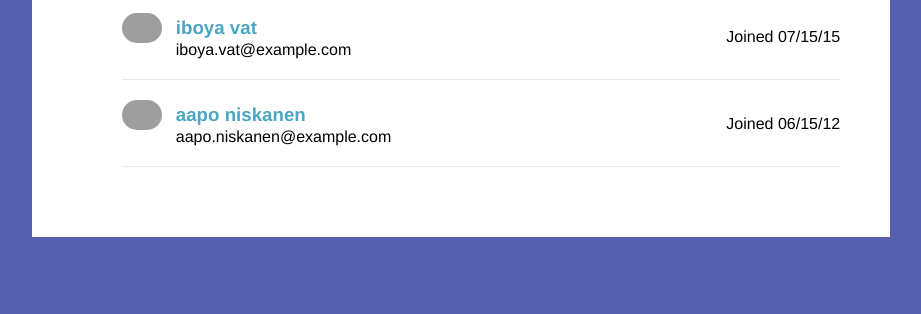
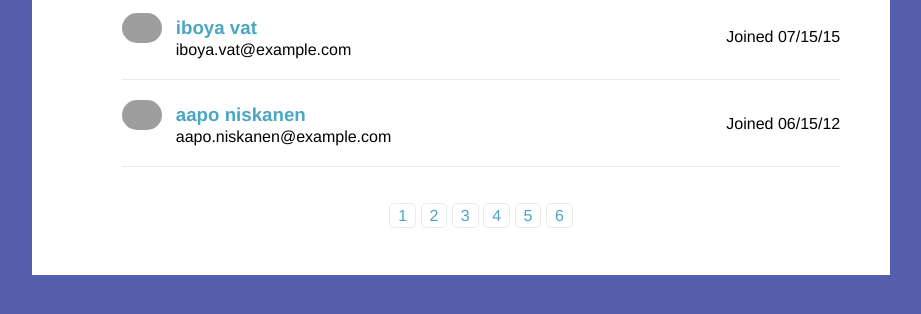
Before and after one commit to aledelima/CSIS3380-Assign2, a plain HTML site: page index.html in a window 1280 px wide. Shown: the part 212-526 px from the top of the page, without its empty margins (179-1100 px from the left). Drawn offline with Linux system fonts and the light colour scheme; grey boxes are pictures that could not be loaded.

Commit message:
Links for pages according to the number of records on the list of contacts

```diff
--- a/index.html
+++ b/index.html
@@ -37,7 +37,8 @@
 
       </ul>
       <!-- Add pagination links in this section -->
-
+      <ul class="pagination">
+      </ul>
     </div>
     <script src="js/data.js"></script>
     <script src="js/script.js"></script>
--- a/js/script.js
+++ b/js/script.js
@@ -6,5 +6,32 @@ function updateCounter() {
     h3Element.innerHTML = `Total: ${numOfContacts}`;
 }
 
+/* Render numerical links for the pages of pagination */
+function makePagesSummary() {
+
+    const numOfPages = Math.ceil(contacts.length/10);
+    const ul = document.querySelector('ul.pagination');
+    for (let i=0; i<numOfPages; i++) {
+        const a = document.createElement('a');
+        a.setAttribute('href', '#');
+        a.setAttribute('data-page-number', `${i}`); // property data for page number
+        a.classList.add('pagination');
+        a.textContent = `${i+1}`;
+        a.addEventListener('click', pageNumberClick); // event handler for each link
+        const li = document.createElement('li');
+        li.classList.add('pagination');
+        li.textContent = "  ";
+        li.appendChild(a);
+        ul.appendChild(li);
+    }
+}
+
+/* Captures page number clicked and render the corresponding one */
+function pageNumberClick(event) {
+
+    event.preventDefault();
+}
+
 /* Section for setting up Events Triggering */
 document.addEventListener('DOMContentLoaded', updateCounter);
+document.addEventListener('DOMContentLoaded', makePagesSummary);
```
